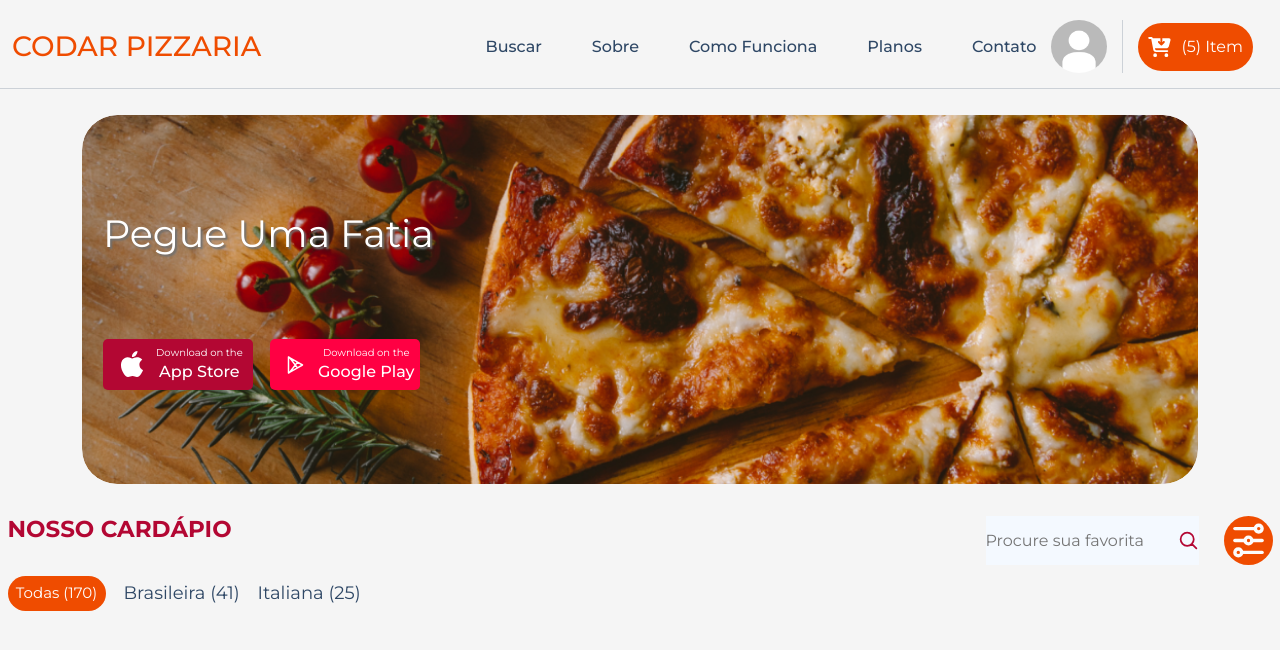
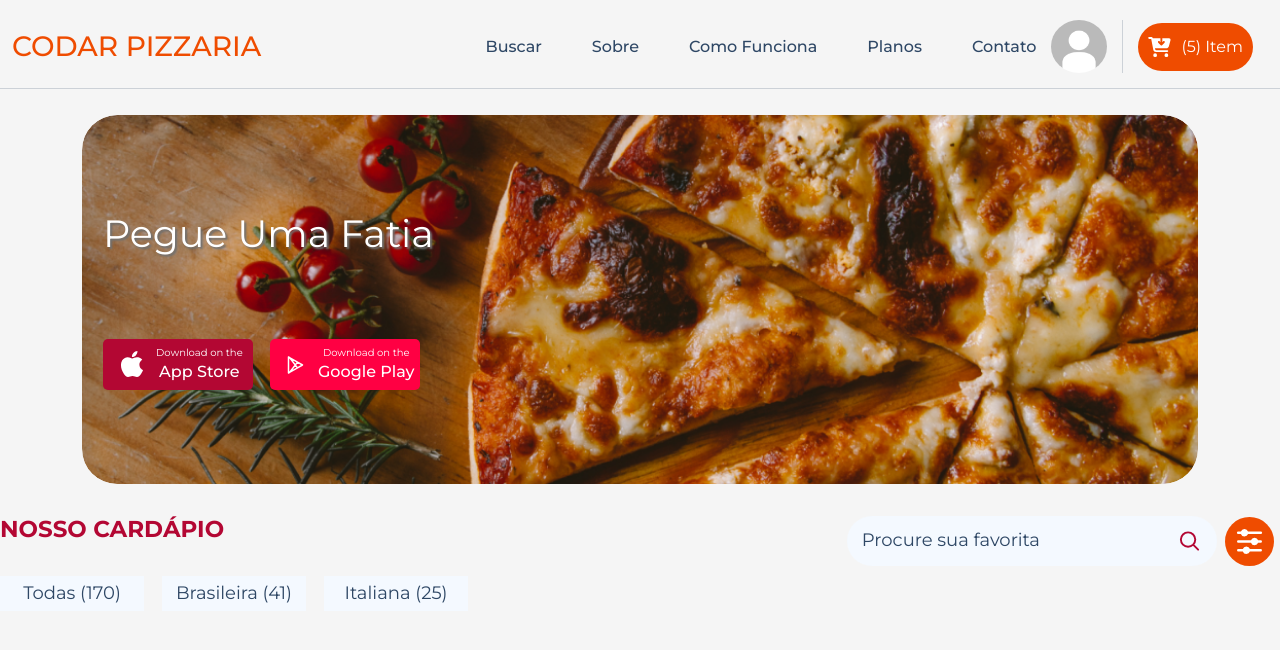
Before and after one commit to CarlosEduardoSD/Projeto-Coddar-Pizza, a React (Vite) app: page / in a window 1280 px wide. Shown: the top 650 px of the page. Built offline with nearby package versions, Linux system fonts and the light colour scheme.

Commit message:
feat: update(2) our menu

```diff
--- a/src/components/Menu/OurMenu.jsx
+++ b/src/components/Menu/OurMenu.jsx
@@ -1,12 +1,11 @@
-import styles from "./OurMenu.module.css"
-import SearchIcon from "./../../assets/icons/search-svgrepo.svg"
-import FilterIcon from "./../../assets/icons/filter-svgrepo.svg"
+import styles from "./OurMenu.module.css";
+import SearchIcon from "./../../assets/icons/search-svgrepo.svg";
+import FilterIcon from "./../../assets/icons/filter-svgrepo.svg";
 
 function OurMenu() {
   return (
     <div className={styles.body_ourmenu}>
       <div className={styles.ourmenu}>
-
         <div className="conta">
           <div className="row">
             <div className="col-md-6">
@@ -14,17 +13,24 @@ function OurMenu() {
                 <h2>NOSSO CARDÁPIO</h2>
 
                 <div className={styles.button_ourmenu}>
-                        <button className={styles.all_ourmenu}>Todas (170)</button>
-                        <button className={styles.filter_menu}>Brasileira (41)</button>
+                  <button className={styles.filter_menu}>Todas (170)</button>
+                  <button className={styles.filter_menu}>
+                    Brasileira (41)
+                  </button>
                   <button className={styles.filter_menu}>Italiana (25)</button>
-
                 </div>
               </div>
             </div>
             <div className="col-md-6">
               <div className={styles.search_box}>
-                        <input type="text" className={styles.search_text} placeholder="Procure sua favorita"></input>
+                <div className={styles.div_search}>
+                <input
+                  type="text"
+                  className={styles.search_text}
+                  placeholder="Procure sua favorita"
+                ></input>
                 <img src={SearchIcon} className={styles.Menu_Icon}></img>
+                </div>
                 <img src={FilterIcon} className={styles.Filter_Icon}></img>
               </div>
             </div>
@@ -32,7 +38,7 @@ function OurMenu() {
         </div>
       </div>
     </div>
-    )
+  );
 }
 
-export default OurMenu
+export default OurMenu;
--- a/src/components/Menu/OurMenu.module.css
+++ b/src/components/Menu/OurMenu.module.css
@@ -8,13 +8,13 @@
   height: 100vb;
   display: flex;
   justify-content: center;
-
 }
 .ourmenu {
   margin-top: 32px;
-  width: 1265px;
-  background-color: #F5F5F5;
+  width: 1290px;
+  background-color: #f5f5f5;
 }
+
 .menu_ourmenu h2 {
   font-family: montserrat;
   color: #b30733;
@@ -27,19 +27,43 @@
   flex-direction: wrap;
   color: #ffff;
   font-family: montserrat;
-  gap:18px;
+  gap: 18px;
   margin-bottom: 38px;
 }
+
+.button_ourmenu button:hover{
+  background-color: #EF4C00;
+  border-radius: 28px;
+  width: 144px;
+  height: 35px;
+  color: #FFFFFF;
+}
+
 .search_box {
   display: flex;
   justify-content: right;
+  width: 99%;
+  align-items: center;
+  gap: 8px;
 }
+
 .search_text {
-  background: none;
-  border: 0;
-  background-color: #f4f9ff;
+  background-color:transparent;
+  border-radius: 26px;
+  border: none;
+  background-color: none;
+  padding: 15px;
+  width: 350px;
+  font-family: montserrat;
+
 }
-.all_ourmenu {
+.search_text::placeholder {
+  font-family: montserrat;
+  font-size: 18px;
+  color: #2e4765;
+
+}
+/*.all_ourmenu {
   width: 98px;
   height: 35px;
   background-color: #ef4c00;
@@ -48,18 +72,32 @@
   font-size: 15px;
   font-family: montserrat;
   color: #ffffff;
-}
+}*/
 .Menu_Icon {
-  background-color: #f4f9ff;
-  width: 21px;
-  margin-right: 25px;
+  background-color:transparent;
+  width: 23px;
+  margin-right: 16px;
+  opacity: 1;
+
 }
 .Filter_Icon {
   width: 49px;
 }
-.filter_menu{
-  color: #2E4765;
+.filter_menu {
+  color: #2e4765;
   border: none;
   font-family: montserrat;
   font-size: 18px;
+  width: 144px;
+  height: 35px;
+  background-color: #F4F9FF;
 }
+
+.div_search{
+  background-color: #F4F9FF;
+  width: 370px;
+  height: 50px;
+  border-radius: 26px;
+  display: flex;
+
+}
```
Also changed, not shown: src/assets/icons/filter-svgrepo.svg. Lines whose indentation alone changed are shown as unchanged.
